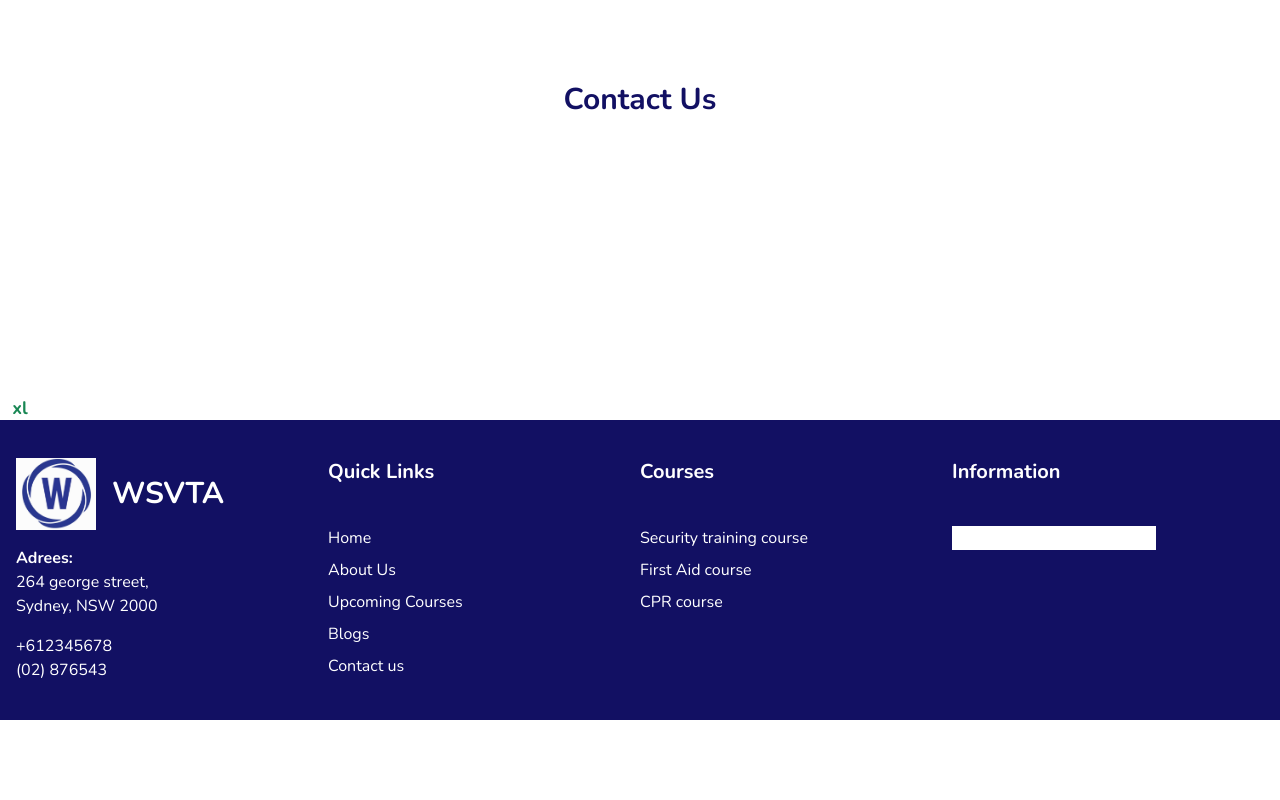
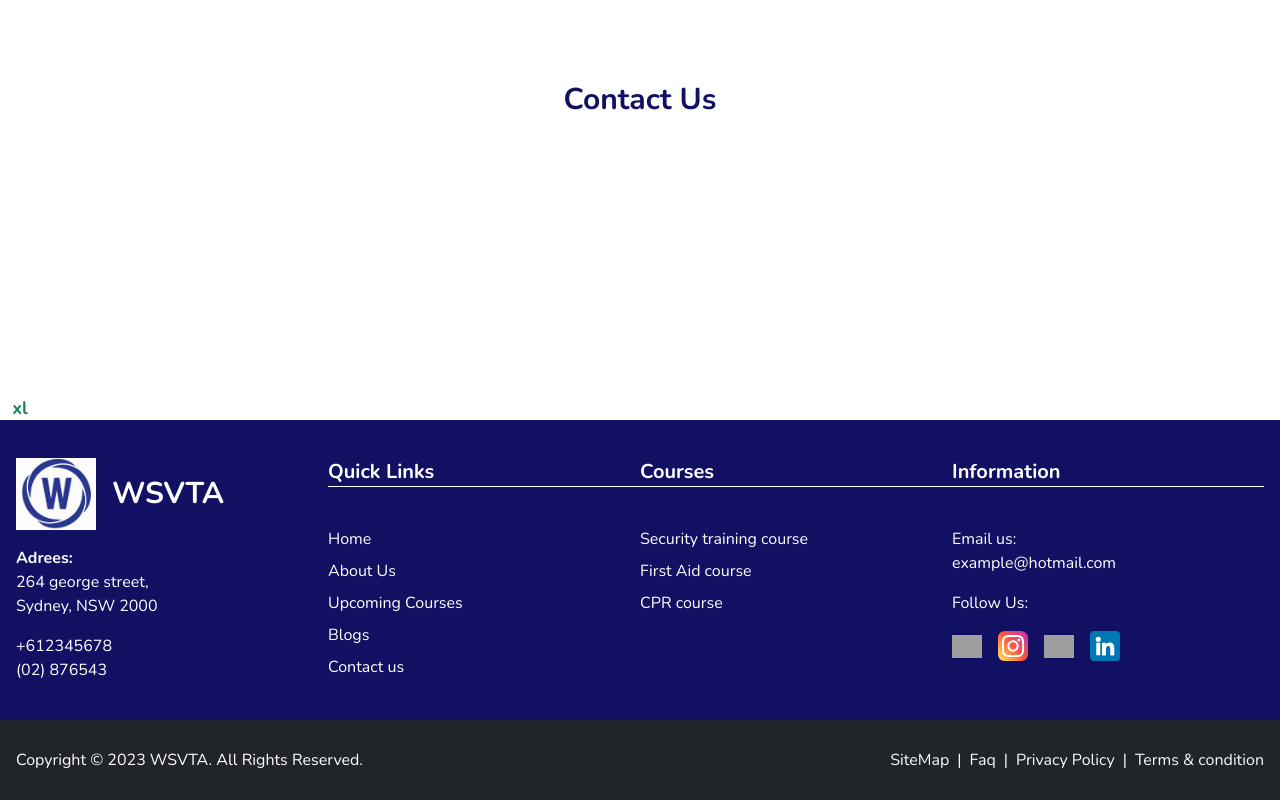
Before and after one commit to kaimul1984/securityCourse, a Next.js app: page /contact in a window 1280 px wide. Shown: the part 372-1172 px from the top of the page. Before the commit the page ends 1092 px from the top, so only its background shows below. Built offline with nearby package versions, Linux system fonts and the light colour scheme; grey boxes are pictures that could not be loaded.

Commit message:
4th commit

```diff
--- a/app/layout.tsx
+++ b/app/layout.tsx
@@ -1,4 +1,10 @@
-import { Topbar, TailwindIndicator, Navbar, Footer } from "@/components";
+import {
+  Topbar,
+  TailwindIndicator,
+  Navbar,
+  Footer,
+  CopyRight,
+} from "@/components";
 import "./globals.css";
 import type { Metadata } from "next";
 import { Nunito } from "next/font/google";
@@ -21,9 +27,9 @@ export default function RootLayout({
         <Topbar />
         <Navbar />
         <TailwindIndicator />
-
         <main>{children}</main>
         <Footer />
+        <CopyRight />
       </body>
     </html>
   );
--- /dev/null
+++ b/components/CopyRight.tsx
@@ -0,0 +1,23 @@
+import Link from "next/link";
+import React from "react";
+
+export default function CopyRight() {
+  return (
+    <div className="w-full h-[80px] bg-dark flex-center">
+      <div className="container flex-between">
+        <div className="text-white">
+          Copyright © 2023 WSVTA. All Rights Reserved.
+        </div>
+        <div className="flex gap-2 text-light">
+          <Link href="#">SiteMap</Link>
+          {"|"}
+          <Link href="#">Faq</Link>
+          {"|"}
+          <Link href="#">Privacy Policy</Link>
+          {"|"}
+          <Link href="#">Terms & condition</Link>
+        </div>
+      </div>
+    </div>
+  );
+}
--- a/components/Footer.tsx
+++ b/components/Footer.tsx
@@ -1,6 +1,6 @@
 import Image from "next/image";
 import logo from "@/assets/images/logo.jpg";
-import { Logo } from ".";
+import { Logo, Social } from ".";
 import Link from "next/link";
 
 export default function Footer() {
@@ -23,7 +23,9 @@ export default function Footer() {
           </span>
         </div>
         <div className="flex-1 ">
-          <h3 className="font-bold text-xl mb-10">Quick Links</h3>
+          <h3 className="font-bold text-xl mb-10 border-b-[1px]">
+            Quick Links
+          </h3>
           <ul className="flex flex-col gap-2">
             <Link href="">Home</Link>
             <Link href="">About Us</Link>
@@ -33,7 +35,7 @@ export default function Footer() {
           </ul>
         </div>
         <div className="flex-1">
-          <h3 className="font-bold text-xl mb-10">Courses</h3>
+          <h3 className="font-bold text-xl mb-10 border-b-[1px] ">Courses</h3>
           <ul className="flex flex-col gap-2">
             <Link href="">Security training course</Link>
             <Link href="">First Aid course</Link>
@@ -41,10 +43,17 @@ export default function Footer() {
           </ul>
         </div>
         <div className="flex-1">
-          <h3 className="font-bold text-xl mb-10">Information</h3>
-          <form action="">
-            <input type="email" />
-          </form>
+          <h3 className="font-bold text-xl mb-10 border-b-[1px]">
+            Information
+          </h3>
+          <p className="mb-4">
+            Email us: <br />
+            example@hotmail.com
+          </p>
+          <p className="mb-4">
+            Follow Us: <br />
+          </p>
+          <Social />
         </div>
       </div>
     </div>
--- a/components/Social.tsx
+++ b/components/Social.tsx
@@ -3,7 +3,7 @@ import { facebook, instagram, linkedin, twitter } from "@/assets/icons";
 
 const Social = () => {
   return (
-    <div className="flex-center gap-4">
+    <div className="flex items-center gap-4">
       {[facebook, instagram, twitter, linkedin].map((image, index) => (
         <Image
           key={index}
--- a/components/index.ts
+++ b/components/index.ts
@@ -7,6 +7,7 @@ import Footer from "./Footer";
 import Logo from "./Logo";
 import Hero from "./Hero";
 import Attributes from "./Attributes";
+import CopyRight from "./CopyRight";
 
 export {
   Navbar,
@@ -18,4 +19,5 @@ export {
   Logo,
   Hero,
   Attributes,
+  CopyRight,
 };
```
